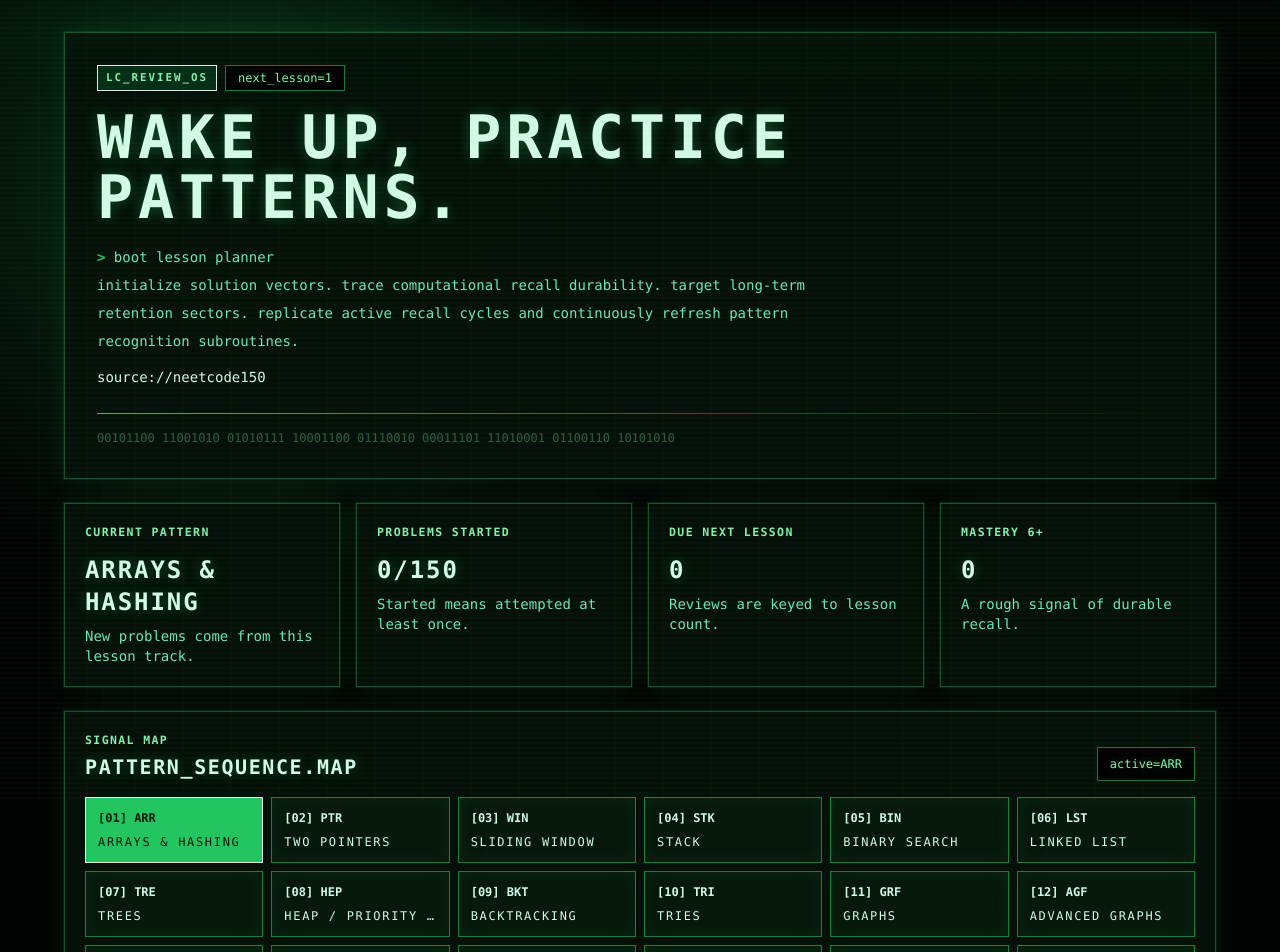
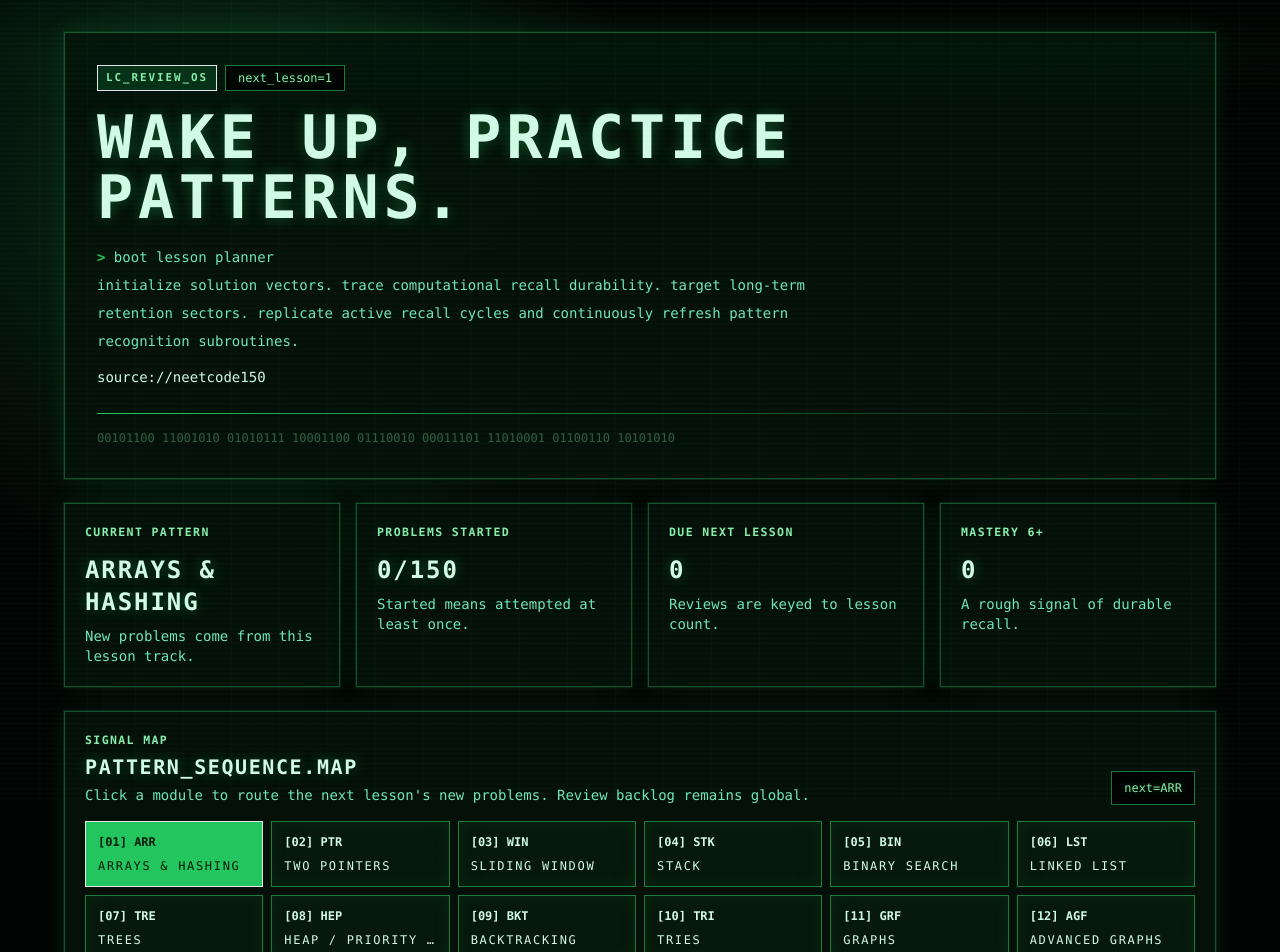
Before and after one commit to Flubberschnub/Leetcode-Practice, a React (Vite) app: page / in a window 1280 px wide. Shown: the top 952 px of the page. Built offline with nearby package versions, Linux system fonts and the light colour scheme.

Commit message:
dockerized

```diff
--- a/components/PatternSignalMap.jsx
+++ b/components/PatternSignalMap.jsx
@@ -1,31 +1,39 @@
 import React from "react";
 import { PATTERN_CODES, PATTERN_ORDER } from "../planner/constants";
 
-export function PatternSignalMap({ currentPattern }) {
+export function PatternSignalMap({ activeLessonPattern, currentPattern, onSelectPattern }) {
   return (
     <section className="terminal-panel p-5">
       <div className="mb-4 flex flex-col gap-2 md:flex-row md:items-end md:justify-between">
         <div>
           <p className="terminal-label">signal map</p>
           <h2 className="terminal-title mt-1 text-xl">pattern_sequence.map</h2>
+          <p className="theme-muted mt-1 text-sm">Click a module to route the next lesson's new problems. Review backlog remains global.</p>
         </div>
-        <p className="terminal-code px-3 py-2 text-xs">active={PATTERN_CODES[currentPattern] || "ALG"}</p>
+        <div className="flex flex-wrap gap-2">
+          {activeLessonPattern ? <p className="terminal-code px-3 py-2 text-xs">running={PATTERN_CODES[activeLessonPattern] || "ALG"}</p> : null}
+          <p className="terminal-code px-3 py-2 text-xs">next={PATTERN_CODES[currentPattern] || "ALG"}</p>
+        </div>
       </div>
 
       <div className="grid gap-2 sm:grid-cols-2 lg:grid-cols-3 xl:grid-cols-6">
         {PATTERN_ORDER.map((pattern, index) => {
-          const isActive = pattern === currentPattern;
+          const isSelected = pattern === currentPattern;
+          const isRunning = pattern === activeLessonPattern;
           return (
-            <div
+            <button
               key={pattern}
+              type="button"
+              onClick={() => onSelectPattern(pattern)}
               className={
-                "border p-3 " +
-                (isActive ? "theme-button-primary" : "terminal-card")
+                "border p-3 text-left transition hover:border-[var(--accent-strong)] " +
+                (isSelected ? "theme-button-primary" : "terminal-card")
               }
             >
               <p className="text-xs font-black">[{String(index + 1).padStart(2, "0")}] {PATTERN_CODES[pattern]}</p>
               <p className="mt-2 truncate text-xs uppercase tracking-[0.14em]">{pattern}</p>
-            </div>
+              {isRunning ? <p className="mt-2 text-[0.65rem] font-black uppercase tracking-[0.18em]">running</p> : null}
+            </button>
           );
         })}
       </div>
--- a/leetcode_review_planner.jsx
+++ b/leetcode_review_planner.jsx
@@ -61,6 +61,7 @@ export default function LeetCodeReviewPlanner() {
   function startLesson() {
     setState((previous) => {
       const nextLessonId = (previous.lessonCounter || 0) + 1;
+      const lessonPattern = PATTERN_ORDER[previous.config.currentPatternIndex] || PATTERN_ORDER[0];
       const plan = generatePlan(previous, nextLessonId);
 
       return {
@@ -71,12 +72,26 @@ export default function LeetCodeReviewPlanner() {
           ...previous.lessons,
           [nextLessonId]: {
             id: nextLessonId,
+            pattern: lessonPattern,
             startedAt: new Date().toISOString(),
             plan,
           },
         },
       };
     });
+  }
+
+  function selectPattern(pattern) {
+    const patternIndex = PATTERN_ORDER.indexOf(pattern);
+    if (patternIndex === -1) return;
+
+    setState((previous) => ({
+      ...previous,
+      config: {
+        ...previous.config,
+        currentPatternIndex: patternIndex,
+      },
+    }));
   }
 
   function markResult(problemId, result) {
@@ -206,7 +221,11 @@ export default function LeetCodeReviewPlanner() {
           <StatCard label="Mastery 6+" value={String(stats.mastered)} helper="A rough signal of durable recall." />
         </section>
 
-        <PatternSignalMap currentPattern={currentPattern} />
+        <PatternSignalMap
+          activeLessonPattern={activeLesson?.pattern}
+          currentPattern={currentPattern}
+          onSelectPattern={selectPattern}
+        />
 
         <nav className="terminal-panel flex flex-wrap gap-2 p-2">
           {[
--- a/state/storage.js
+++ b/state/storage.js
@@ -64,6 +64,7 @@ function normalizeLessons(lessons = {}) {
       {
         ...lesson,
         id: Number(lesson.id || lessonId),
+        pattern: lesson.pattern || null,
         plan: normalizePlanEntries(lesson.plan),
       },
     ])
```
Also changed, not shown: 1 other file (tests, documents, lock files or other folders).
